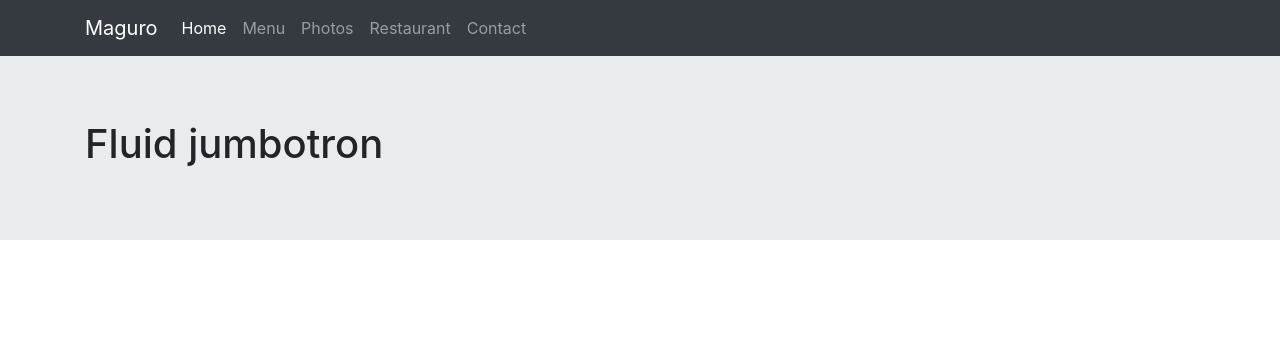
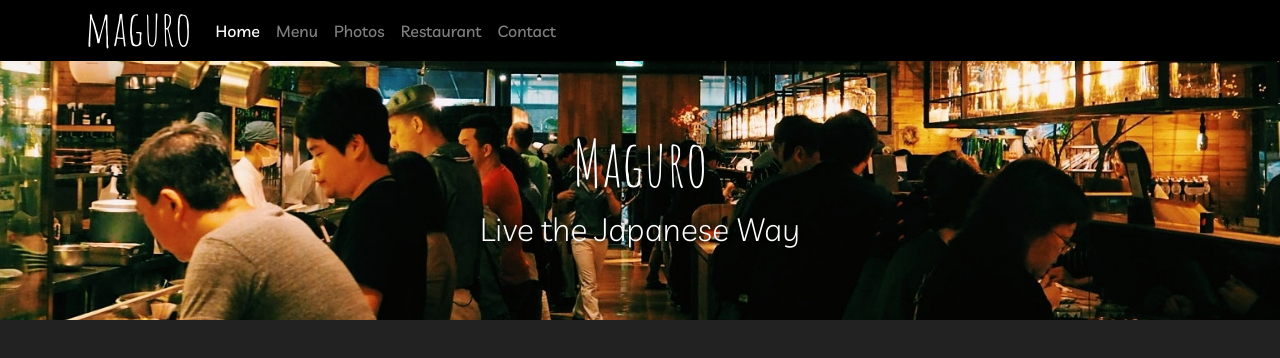
Before and after one commit to nassimkoceir/restaurant-css-framework, a plain HTML site: page index.html in a window 1280 px wide. Drawn offline with nearby package versions, Linux system fonts and the light colour scheme.

Commit message:
image, more dark, new fonts

```diff
--- /dev/null
+++ b/assets/css/style.css
@@ -0,0 +1,37 @@
+body {
+  background: #222;
+  font-family: "Livvic", sans-serif;
+}
+
+.navbar-brand, .brand {
+  font-family: "Amatic SC";
+}
+
+.navbar-brand {
+  font-size: 3rem;
+  line-height: 2.5rem;
+  padding-top: 0;
+}
+
+.bg-navdark {
+  background: #000;
+}
+
+.jumbotron {
+  background: url("../img/ramen-home-bg.jpg") center;
+  background-size: cover;
+  color: #fff;
+  text-align: center;
+}
+
+.jumbotron h1 {
+  font-family: "Amatic SC";
+  font-size: 4rem;
+  text-shadow: 0px 2px 5px rgba(0, 0, 0, 0.75);
+}
+
+.jumbotron h2 {
+  font-family: "Livvic", sans-serif;
+  font-weight: 300;
+  text-shadow: 0px 2px 5px rgba(0, 0, 0, 0.75);
+}
--- /dev/null
+++ b/assets/scss/main.scss
@@ -0,0 +1,43 @@
+$logo-font: 'Amatic SC';
+$font: 'Livvic', sans-serif;
+$bold: 700;
+$normal: 500;
+$light: 300;
+
+body {
+	background: #222;
+	font-family: $font;
+}
+
+.navbar-brand, .brand {
+	font-family: $logo-font;
+}
+
+.navbar-brand {
+	font-size: 3rem;
+	line-height: 2.5rem;
+	padding-top: 0;
+}
+
+.bg-navdark {
+	background: #000;
+}
+
+.jumbotron {
+	background: url('../img/ramen-home-bg.jpg') center;
+	background-size: cover;
+	color: #fff;
+	text-align: center;
+}
+
+.jumbotron h1 {
+	font-family: $logo-font;
+	font-size: 4rem;
+	text-shadow: 0px 2px 5px rgba(0,0,0,.75);
+}
+
+.jumbotron h2 {
+	font-family: $font;
+	font-weight: $light;
+	text-shadow: 0px 2px 5px rgba(0,0,0,.75);
+}
--- a/index.html
+++ b/index.html
@@ -5,15 +5,18 @@
 	<meta name="viewport" content="width=device-width, initial-scale=1.0">
 	<meta http-equiv="X-UA-Compatible" content="ie=edge">
 	<title>Maguro - Japanese Ramen Delish</title>
+	<link href="https://fonts.googleapis.com/css?family=Amatic+SC&display=swap" rel="stylesheet">
+	<link href="https://fonts.googleapis.com/css?family=Livvic:300,500,700&display=swap" rel="stylesheet">
 	<link rel="stylesheet" href="https://stackpath.bootstrapcdn.com/bootstrap/4.3.1/css/bootstrap.min.css" integrity="sha384-ggOyR0iXCbMQv3Xipma34MD+dH/1fQ784/j6cY/iJTQUOhcWr7x9JvoRxT2MZw1T" crossorigin="anonymous">
 	<script src="https://code.jquery.com/jquery-3.3.1.slim.min.js" integrity="sha384-q8i/X+965DzO0rT7abK41JStQIAqVgRVzpbzo5smXKp4YfRvH+8abtTE1Pi6jizo" crossorigin="anonymous"></script>
 	<script src="https://cdnjs.cloudflare.com/ajax/libs/popper.js/1.14.7/umd/popper.min.js" integrity="sha384-UO2eT0CpHqdSJQ6hJty5KVphtPhzWj9WO1clHTMGa3JDZwrnQq4sF86dIHNDz0W1" crossorigin="anonymous"></script>
 	<script src="https://stackpath.bootstrapcdn.com/bootstrap/4.3.1/js/bootstrap.min.js" integrity="sha384-JjSmVgyd0p3pXB1rRibZUAYoIIy6OrQ6VrjIEaFf/nJGzIxFDsf4x0xIM+B07jRM" crossorigin="anonymous"></script>
+	<link rel="stylesheet" href="assets/css/style.min.css">
 </head>
 <body>
-	<nav class="navbar navbar-expand-md navbar-dark bg-dark">
+	<nav class="navbar navbar-expand-md navbar-dark bg-navdark">
 		<div class="container">
-			<a class="navbar-brand" href="#">Maguro</a>
+			<a class="navbar-brand" href="#">maguro</a>
 			<button class="navbar-toggler" type="button" data-toggle="collapse" data-target="#navbarNav" aria-controls="navbarNav" aria-expanded="false" aria-label="Toggle navigation">
 				<span class="navbar-toggler-icon"></span>
 			</button>
@@ -41,8 +44,8 @@
 
 	<div class="jumbotron jumbotron-fluid">
 	  <div class="container">
-	    <h1>Fluid jumbotron</h1>
-
+	    <h1>Maguro</h1>
+			<h2>Live the Japanese Way</h2>
 	  </div>
 	</div>
 </body>
```
Also changed, not shown: assets/css/style.min.css (added), assets/img/ramen-desk.jpg (added), assets/img/ramen-home-bg.jpg (added), 1 other file.
